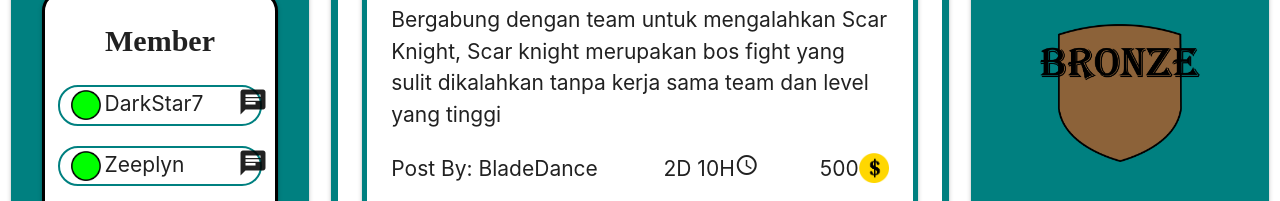
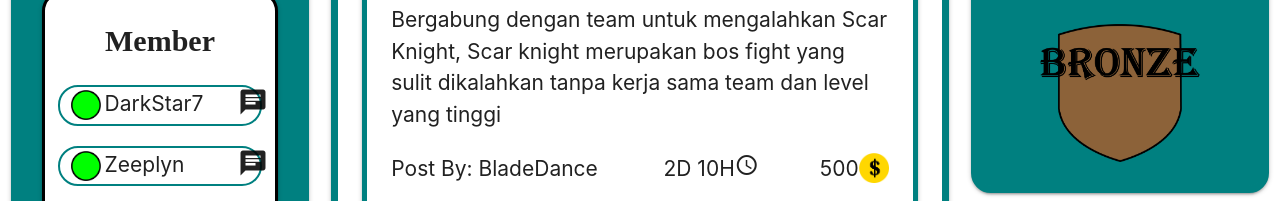
Before and after one commit to andrirahmanto/oldui, a plain HTML site: page index.html in a window 1280 px wide. Shown: the part 721-922 px from the top of the page. Drawn offline with Linux system fonts and the light colour scheme.

Commit message:
Add files via upload

```diff
--- a/css/style.css
+++ b/css/style.css
@@ -1,13 +1,13 @@
 
 #boxguild {
-	height: 900px;
+	/*height: 900px;*/
 	border: 7px solid teal;
 	border-radius: 20px !important;
     background: teal
 }
 
 #boxjob{
-	height: 900px;
+	/*height: 900px;*/
 	border: 7px solid teal;
 	border-radius: 20px !important
 }
@@ -19,14 +19,14 @@
 	background:teal
 }
 #boxrank{
-	height: 900px;
+	/*height: 900px;*/
 	border: 7px solid teal;
 	border-radius: 20px !important;
 	background: teal
 }
 
 #boxfriend{
-	height: 400px;
+	/*height: 400px;*/
 	border: 3px solid black;
 	border-radius: 20px !important
 }
```
